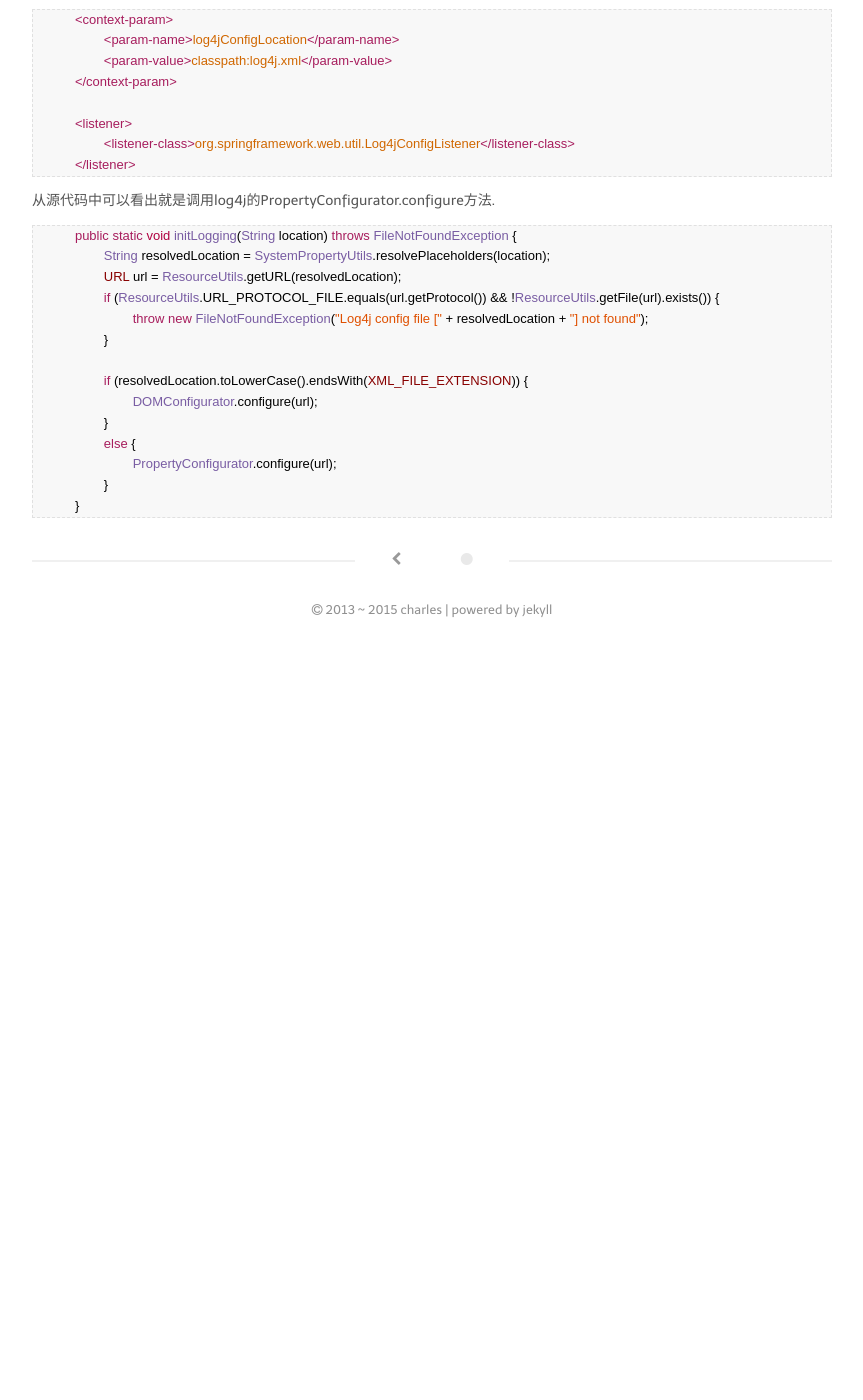
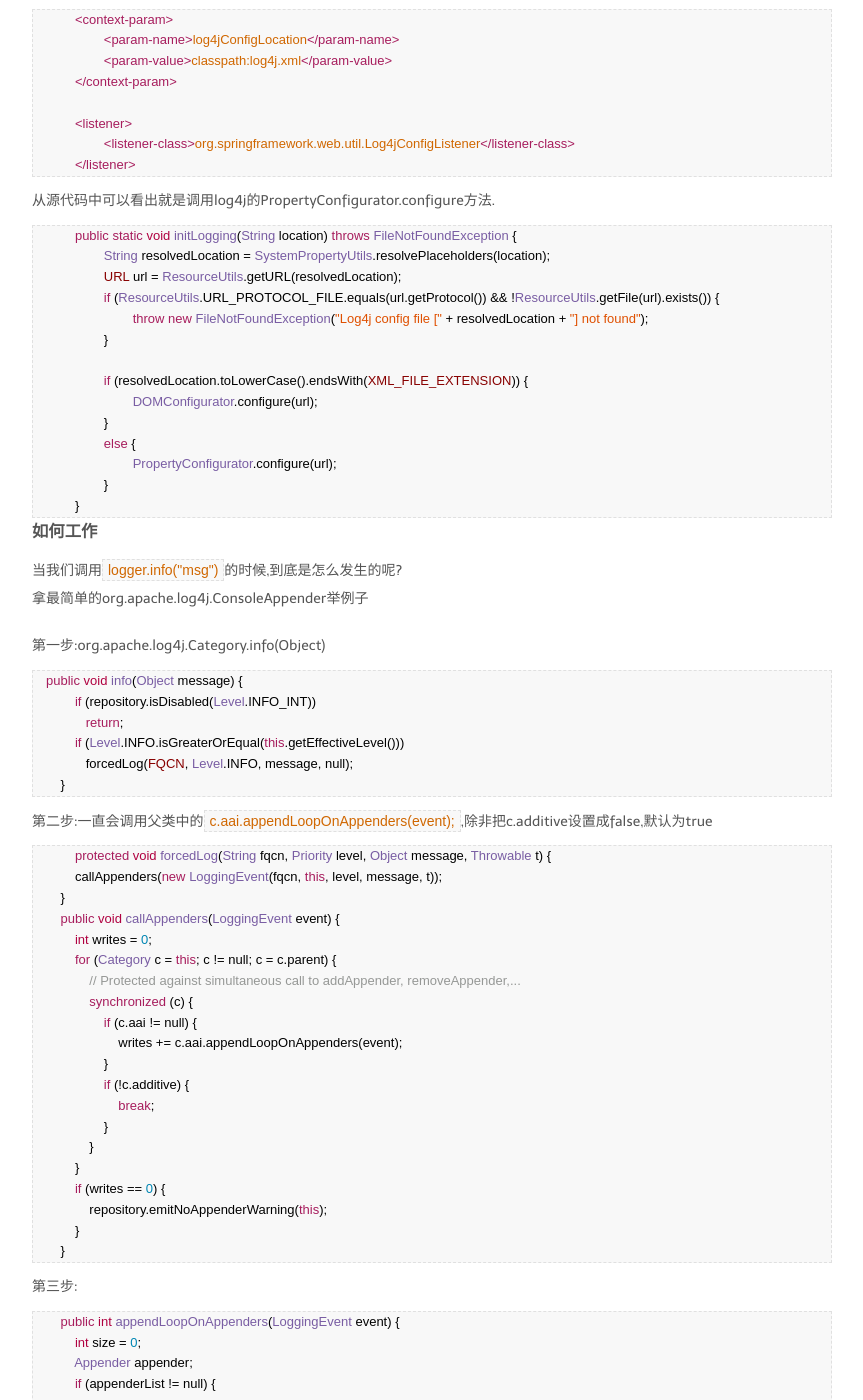
Before and after one commit to ichengchao/ichengchao.github.io, a Jekyll site: the page built from _posts/2015-10-25-source-learning-log4j.markdown, in a window 1280 px wide and 1400 px high, scrolled down 2580 px. Shown: the whole window, without its empty margins (208-1071 px from the left). Built offline with Jekyll 4.4.1, drawn with Linux system fonts in a browser that asks for light colours; Markdown is read by kramdown in place of the engine named in the settings; before the commit the page ends 3210 px from its top, so only the background shows below that; some of the changed text lies outside the part shown.

Commit message:
post modify

````diff
--- a/_posts/2015-10-25-source-learning-log4j.markdown
+++ b/_posts/2015-10-25-source-learning-log4j.markdown
@@ -138,3 +138,116 @@ public class Test {
 		}
 	}
 ```
+
+###如何工作
+
+当我们调用`logger.info("msg")`的时候,到底是怎么发生的呢?
+拿最简单的org.apache.log4j.ConsoleAppender举例子
+
+第一步:org.apache.log4j.Category.info(Object)
+
+```java
+public void info(Object message) {
+        if (repository.isDisabled(Level.INFO_INT))
+           return;
+        if (Level.INFO.isGreaterOrEqual(this.getEffectiveLevel()))
+           forcedLog(FQCN, Level.INFO, message, null);
+    }
+```
+第二步:一直会调用父类中的`c.aai.appendLoopOnAppenders(event);`,除非把c.additive设置成false,默认为true
+
+```java
+	protected void forcedLog(String fqcn, Priority level, Object message, Throwable t) {
+        callAppenders(new LoggingEvent(fqcn, this, level, message, t));
+    }
+    public void callAppenders(LoggingEvent event) {
+        int writes = 0;
+        for (Category c = this; c != null; c = c.parent) {
+            // Protected against simultaneous call to addAppender, removeAppender,...
+            synchronized (c) {
+                if (c.aai != null) {
+                    writes += c.aai.appendLoopOnAppenders(event);
+                }
+                if (!c.additive) {
+                    break;
+                }
+            }
+        }
+        if (writes == 0) {
+            repository.emitNoAppenderWarning(this);
+        }
+    }
+```
+
+第三步:
+
+```java
+    public int appendLoopOnAppenders(LoggingEvent event) {
+        int size = 0;
+        Appender appender;
+        if (appenderList != null) {
+            size = appenderList.size();
+            for (int i = 0; i < size; i++) {
+                appender = (Appender) appenderList.elementAt(i);
+                appender.doAppend(event);
+            }
+        }
+        return size;
+    }
+```
+第四步:调用真正的logger的doAppend方法
+
+```java
+
+  // Reminder: the nesting of calls is:
+  //
+  //    doAppend()
+  //      - check threshold
+  //      - filter
+  //      - append();
+  //        - checkEntryConditions();
+  //        - subAppend();
+	public void append(LoggingEvent event) {
+	    if (!checkEntryConditions()) {
+	        return;
+	    }
+	    subAppend(event);
+	}
+  //由于ConsoleAppender没有继承subAppend方法,所以实际就是调用了WriterAppender的subAppend方法
+  	protected void subAppend(LoggingEvent event) {
+	    this.qw.write(this.layout.format(event));
+	    if (layout.ignoresThrowable()) {
+	        String[] s = event.getThrowableStrRep();
+	        if (s != null) {
+	            int len = s.length;
+	            for (int i = 0; i < len; i++) {
+	                this.qw.write(s[i]);
+	                this.qw.write(Layout.LINE_SEP);
+	            }
+	        }
+	    }
+	    if (shouldFlush(event)) {
+	        this.qw.flush();
+	    }
+	}
+	//其中的qw由ConsoleAppender初始化
+	public void activateOptions() {
+        if (follow) {
+            if (target.equals(SYSTEM_ERR)) {
+               setWriter(createWriter(new SystemErrStream()));
+            } else {
+               setWriter(createWriter(new SystemOutStream()));
+            }
+        } else {
+            if (target.equals(SYSTEM_ERR)) {
+               setWriter(createWriter(System.err));
+            } else {
+               setWriter(createWriter(System.out));
+            }
+        }
+
+        super.activateOptions();
+  }
+
+```
+通过这几个步骤就能把日志打印出来了.
````
